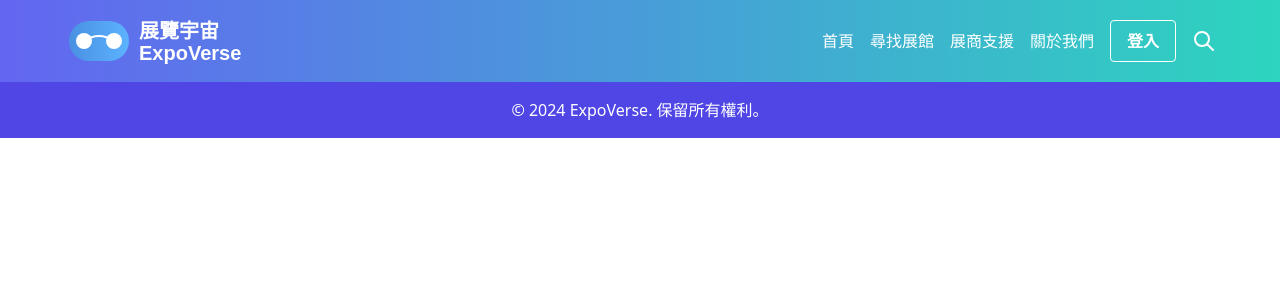
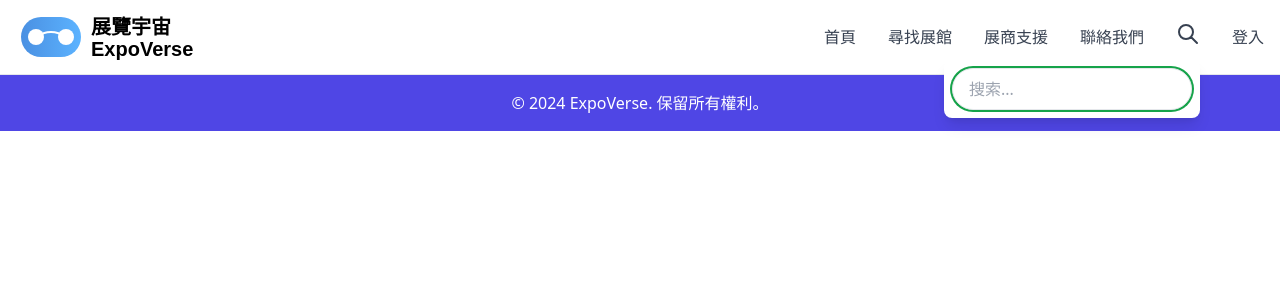
Before and after one commit to watson050308/franchise-web, a Vue app in the folder frontend/: page / in a window 1280 px wide. Both pictures are taken after a click on the button 1204 px from the left and 41 px from the top of the page. Shown: the top 300 px of the page. Built offline with nearby package versions, Linux system fonts and the light colour scheme.

Commit message:
update: header style (#18)

```diff
--- a/frontend/src/components/BaseHeader.vue
+++ b/frontend/src/components/BaseHeader.vue
@@ -1,7 +1,8 @@
 <template>
-  <header class="bg-gradient-to-r from-indigo-500 to-teal-400 text-white py-4 px-4 sm:px-6 lg:px-8">
-    <nav class="flex flex-col sm:flex-row justify-between items-center max-w-6xl mx-auto">
+  <header class="bg-white border-b">
+    <nav class="flex justify-between items-center max-w-7xl mx-auto px-4 py-3">
       <div class="w-full sm:w-auto flex justify-between items-center">
+        <!-- Logo -->
         <router-link to="/expoverse" class="text-2xl font-bold inline-block">
           <svg xmlns="http://www.w3.org/2000/svg" viewBox="0 0 300 50" width="300" height="50">
             <defs>
@@ -14,88 +15,190 @@
             <circle cx="20" cy="25" r="8" fill="#ffffff" />
             <circle cx="50" cy="25" r="8" fill="#ffffff" />
             <path d="M20 25 Q35 15 50 25" fill="none" stroke="#ffffff" stroke-width="2" />
-          <text x="75" y="22" font-family="Arial, sans-serif" font-size="20" fill="white">展覽宇宙</text>
-          <text x="75" y="44" font-family="Arial, sans-serif" font-size="20" fill="white">ExpoVerse</text>
+            <text x="75" y="22" font-family="Arial, sans-serif" font-size="20" fill="black">展覽宇宙</text>
+            <text x="75" y="44" font-family="Arial, sans-serif" font-size="20" fill="black">ExpoVerse</text>
           </svg>
         </router-link>
-        <button @click="toggleMenu" class="sm:hidden">
-          <svg class="w-6 h-6" fill="none" stroke="currentColor" viewBox="0 0 24 24" xmlns="http://www.w3.org/2000/svg">
-            <path stroke-linecap="round" stroke-linejoin="round" stroke-width="2" d="M4 6h16M4 12h16m-7 6h7"></path>
+
+        <!-- 漢堡選單按鈕 -->
+        <button
+          @click="toggleMenu"
+          class="md:hidden text-gray-700 hover:text-green-600 transition-colors duration-300"
+          aria-label="Toggle menu"
+        >
+          <svg
+            xmlns="http://www.w3.org/2000/svg"
+            class="h-6 w-6"
+            fill="none"
+            viewBox="0 0 24 24"
+            stroke="currentColor"
+          >
+            <path
+              v-if="!isMenuOpen"
+              stroke-linecap="round"
+              stroke-linejoin="round"
+              stroke-width="2"
+              d="M4 6h16M4 12h16M4 18h16"
+            />
+            <path
+              v-else
+              stroke-linecap="round"
+              stroke-linejoin="round"
+              stroke-width="2"
+              d="M6 18L18 6M6 6l12 12"
+            />
           </svg>
         </button>
       </div>
 
-      <div :class="['sm:flex items-center space-y-4 sm:space-y-0 sm:space-x-4 mt-4 sm:mt-0 w-full sm:w-auto', {'hidden': !isMenuOpen, 'flex flex-col sm:flex-row': isMenuOpen}]">
-        <router-link to="/expoverse" class="hover:opacity-80 transition-opacity duration-300 block w-full sm:w-auto text-center">首頁</router-link>
-        <router-link to="/exhibition" class="hover:opacity-80 transition-opacity duration-300 block w-full sm:w-auto text-center">尋找展館</router-link>
-        <router-link to="/brandSupport" class="hover:opacity-80 transition-opacity duration-300 block w-full sm:w-auto text-center">展商支援</router-link>
-        <router-link to="/about-us" class="hover:opacity-80 transition-opacity duration-300 block w-full sm:w-auto text-center">關於我們</router-link>
-        <router-link to="/login"><BaseButton variant="outline" class="text-white border-white hover:opacity-80 transition-opacity duration-300 w-full sm:w-auto">
-          <span class="hover:underline">登入</span>
-        </BaseButton></router-link>
+      <div class="flex-grow flex justify-end items-center">
+        <!-- 主導航選單 -->
+        <div class="hidden md:flex items-center space-x-8">
+          <router-link
+            v-for="item in menuItems.filter(item => item.name !== '登入')"
+            :key="item.path"
+            :to="item.path"
+            class="text-gray-700 hover:text-green-600 transition-colors duration-300"
+          >
+            {{ item.name }}
+          </router-link>
+        </div>
 
-        <div class="relative flex items-center" @mouseenter="showSearch = true" @mouseleave="hideSearchIfNotFocused">
-          <button class="text-white hover:opacity-80 transition-opacity duration-300">
+        <!-- 右側工具列 -->
+        <div class="hidden md:flex items-center ml-8">
+          <!-- 搜索按鈕和搜索框 -->
+          <div class="relative mr-8">
+            <button
+              @click="toggleSearch"
+              class="text-gray-700 hover:text-green-600 transition-colors duration-300"
+            >
               <svg xmlns="http://www.w3.org/2000/svg" class="h-6 w-6" fill="none" viewBox="0 0 24 24" stroke="currentColor">
                 <path stroke-linecap="round" stroke-linejoin="round" stroke-width="2" d="M21 21l-6-6m2-5a7 7 0 11-14 0 7 7 0 0114 0z" />
               </svg>
             </button>
-          <div
-          class="overflow-hidden transition-all duration-300 ease-in-out flex items-center"
-            :class="showSearch ? 'w-64 opacity-100 px-2' : 'w-0 opacity-0 px-0'"
-          >
+
+            <!-- 搜索框 -->
+            <div v-if="isSearchOpen"
+                class="absolute right-0 top-full mt-2 w-64 bg-white rounded-lg shadow-lg p-2 z-50">
               <input
                 type="text"
                 v-model="searchQuery"
                 @keyup.enter="performSearch"
-              @focus="showSuggestions = true"
-              @blur="hideSuggestionsDelayed"
+                @input="handleSearchInput"
+                @blur="handleBlur"
                 placeholder="搜索..."
-              class="w-full px-4 py-2 text-gray-700 bg-white rounded-full focus:outline-none focus:ring-2 focus:ring-indigo-600"
+                class="w-full px-4 py-2 border rounded-full focus:outline-none focus:ring-2 focus:ring-green-600"
+                ref="searchInput"
               />
-            <div v-if="showSuggestions && filteredBrands.length > 0" class="absolute top-full left-0 mt-2 w-64 bg-white rounded-lg shadow-lg overflow-hidden z-50">
+              <!-- 搜索建議 -->
+              <div v-if="showSuggestions && filteredBrands.length > 0"
+                  class="mt-2">
                 <ul>
-                <li
-                  v-for="brand in filteredBrands"
+                  <li v-for="brand in filteredBrands"
                       :key="brand.name"
                       @mousedown="selectBrand(brand.name)"
-                  class="px-4 py-2 hover:bg-gray-100 cursor-pointer text-gray-700 flex items-center"
+                      class="px-4 py-2 hover:bg-gray-100 cursor-pointer text-gray-700">
+                    {{ brand.name }}
+                  </li>
+                </ul>
+              </div>
+            </div>
+          </div>
+
+          <!-- 登入按鈕 -->
+          <router-link
+            to="/login"
+            class="text-gray-700 hover:text-green-600 transition-colors duration-300"
           >
-                  <img :src="brand.logo" :alt="brand.name" class="w-8 h-8 mr-3 object-contain" />
-                  <span>{{ brand.name }}</span>
+            登入
+          </router-link>
+        </div>
+      </div>
+    </nav>
+
+    <!-- 行動裝置選單 -->
+    <transition
+      enter-active-class="transition duration-200 ease-out"
+      enter-from-class="transform -translate-y-full opacity-0"
+      enter-to-class="transform translate-y-0 opacity-100"
+      leave-active-class="transition duration-200 ease-in"
+      leave-from-class="transform translate-y-0 opacity-100"
+      leave-to-class="transform -translate-y-full opacity-0"
+    >
+      <div
+        v-show="isMenuOpen"
+        class="md:hidden border-t bg-white absolute w-full z-50 shadow-lg"
+      >
+        <div class="px-4 py-2">
+          <router-link
+            v-for="item in menuItems"
+            :key="item.path"
+            :to="item.path"
+            class="block py-2 text-gray-700 hover:text-green-600"
+            @click="isMenuOpen = false"
+          >
+            {{ item.name }}
+          </router-link>
+        </div>
+
+        <!-- 行動裝置搜索框 -->
+        <div class="px-4 pb-4">
+          <div class="relative">
+            <input
+              type="text"
+              v-model="searchQuery"
+              @keyup.enter="performSearch"
+              @input="handleSearchInput"
+              placeholder="搜索..."
+              class="w-full px-4 py-2 border rounded-full focus:outline-none focus:ring-2 focus:ring-green-600"
+            />
+            <!-- 搜索建議 -->
+            <div v-if="showSuggestions && filteredBrands.length > 0"
+                  class="mt-2 bg-white rounded-lg shadow-lg">
+              <ul>
+                <li v-for="brand in filteredBrands"
+                    :key="brand.name"
+                    @mousedown="selectBrand(brand.name)"
+                    class="px-4 py-2 hover:bg-gray-100 cursor-pointer text-gray-700">
+                    {{ brand.name }}
                 </li>
               </ul>
             </div>
           </div>
         </div>
       </div>
-    </nav>
+    </transition>
   </header>
 </template>
 
 <script>
-import { ref, computed } from 'vue';
-import BaseButton from './ui/BaseButton.vue';
+import { ref, computed, nextTick} from 'vue';
 
 export default {
   name: 'BaseHeader',
-  components: {
-    BaseButton
-  },
   setup() {
     const isMenuOpen = ref(false);
+    const isSearchOpen = ref(false);
     const searchQuery = ref('');
-    const showSearch = ref(false);
     const showSuggestions = ref(false);
+    const searchInput = ref(null);
 
-    // 品牌列表，包含名稱和 logo URL
+    const menuItems = [
+      { name: '首頁', path: '/expoverse' },
+      { name: '尋找展館', path: '/exhibition' },
+      { name: '展商支援', path: '/brandSupport' },
+      { name: '聯絡我們', path: '/about-us' },
+      { name: '登入', path: '/login' },
+    ];
+
     const brands = [
-      { name: '紅橘子', logo: '../assets/category/redorange.png' },
-      { name: '紅吉子', logo: '../assets/category/redorange.png' },
-      { name: '紅柿子', logo: '../assets/category/redorange.png' },
+      { name: '紅橘子' },
+      { name: '紅吉子' },
+      { name: '紅柿子' },
     ];
 
     const filteredBrands = computed(() => {
+      if (!searchQuery.value) return [];
       return brands.filter(brand =>
         brand.name.toLowerCase().includes(searchQuery.value.toLowerCase())
       );
@@ -103,58 +206,54 @@ export default {
 
     const toggleMenu = () => {
       isMenuOpen.value = !isMenuOpen.value;
-      if (!isMenuOpen.value) {
-        showSearch.value = false;
+    };
+
+    const toggleSearch = () => {
+      isSearchOpen.value = !isSearchOpen.value;
+      if (isSearchOpen.value) {
+        nextTick(() => {
+          searchInput.value?.focus();
+        });
       }
     };
 
-    const toggleSearch = () => {
-      showSearch.value = !showSearch.value;
-      if (showSearch.value) {
+    const handleSearchInput = () => {
       showSuggestions.value = true;
-      }
     };
 
     const performSearch = () => {
       console.log('Searching for:', searchQuery.value);
+      isSearchOpen.value = false;
       showSuggestions.value = false;
-      showSearch.value = false;
     };
 
-    const hideSearchIfNotFocused = () => {
+    const handleBlur = () => {
       setTimeout(() => {
-        if (!showSuggestions.value) {
-          showSearch.value = false;
-        }
-      }, 200);
-    };
-
-    const hideSuggestionsDelayed = () => {
-      setTimeout(() => {
+        isSearchOpen.value = false;
         showSuggestions.value = false;
       }, 200);
     };
 
     const selectBrand = (brandName) => {
       searchQuery.value = brandName;
-      showSuggestions.value = false;
-      showSearch.value = false;
       performSearch();
     };
 
     return {
       isMenuOpen,
+      isSearchOpen,
+      searchQuery,
+      showSuggestions,
+      searchInput,
+      menuItems,
+      filteredBrands,
       toggleMenu,
-      searchQuery,
+      toggleSearch,
+      handleSearchInput,
       performSearch,
-      showSearch,
-      showSuggestions,
-      filteredBrands,
-      hideSearchIfNotFocused,
-      hideSuggestionsDelayed,
-      selectBrand,
-      toggleSearch
+      handleBlur,
+      selectBrand
     };
   }
-}
+};
 </script>
```
Lines whose indentation alone changed are shown as unchanged.
